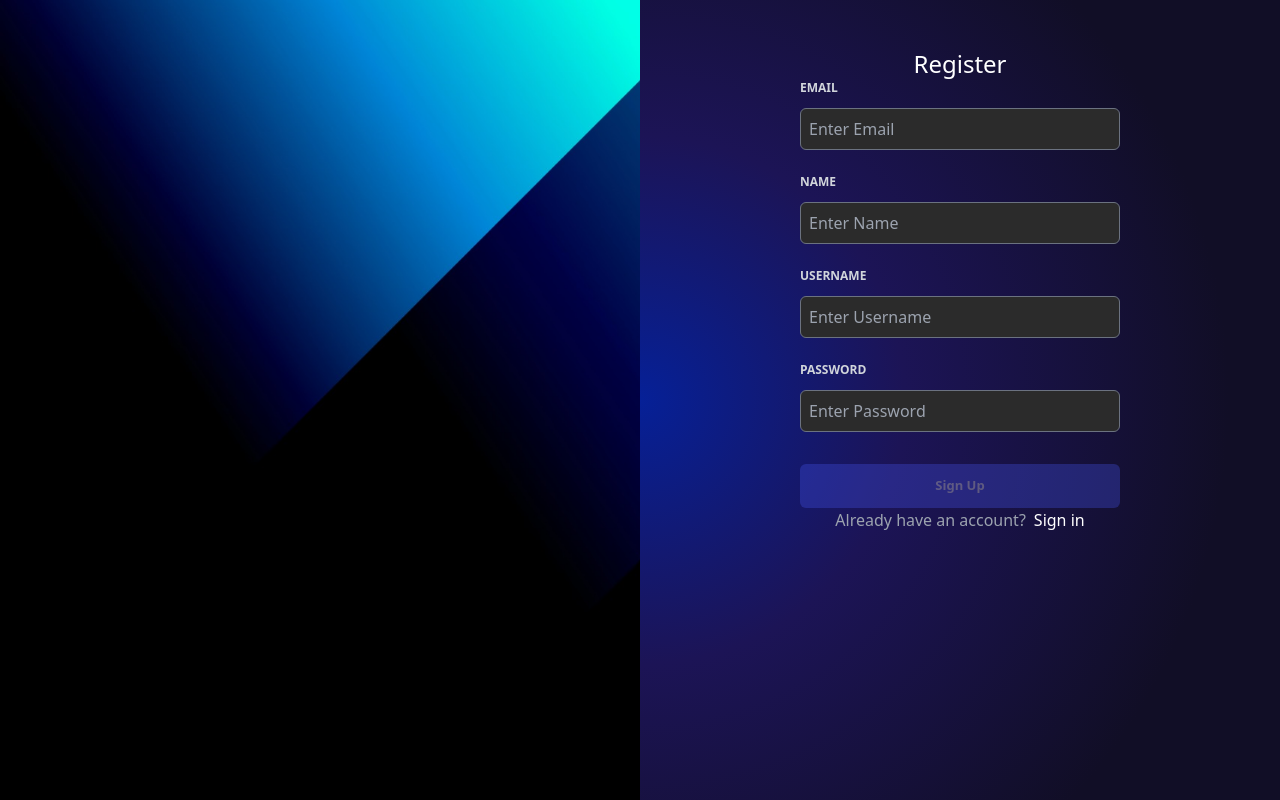
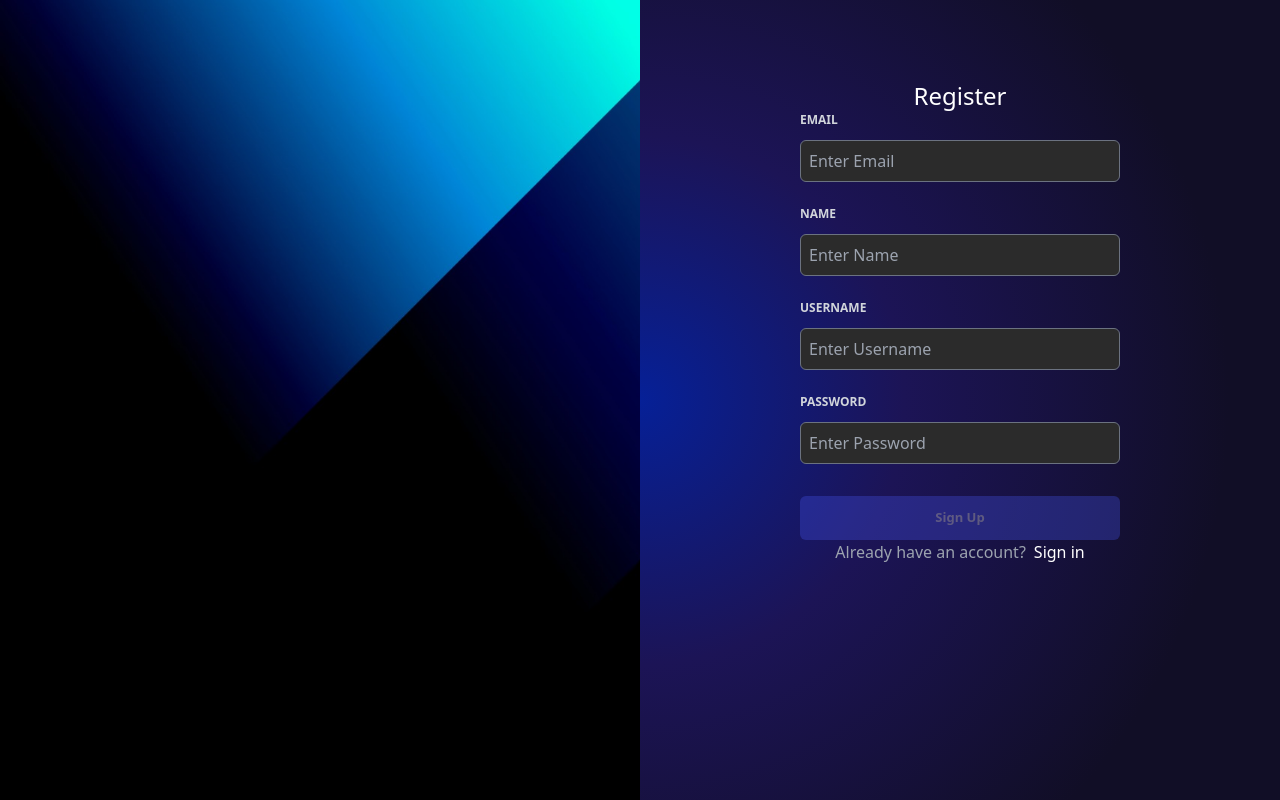
Before and after one commit to aminnicevic04/Hackathon-App, a Next.js app: page /signup in a window 1280 px wide. Built offline with nearby package versions, Linux system fonts and the light colour scheme; no server answers.

Commit message:
dimensions

```diff
--- a/app/(auth)/signup/page.js
+++ b/app/(auth)/signup/page.js
@@ -11,7 +11,7 @@ const SignupPage = async () => {
   return (
     <section className="lg:flex h-screen overflow-x-hidden">
       <div className="basis-1/2 bg-blue-400 grow login-bg"></div>
-      <div className="basis-[40em] flex justify-center p-4">
+      <div className="basis-[40em] flex justify-center p-12">
         <SignupForm />
       </div>
     </section>
```
